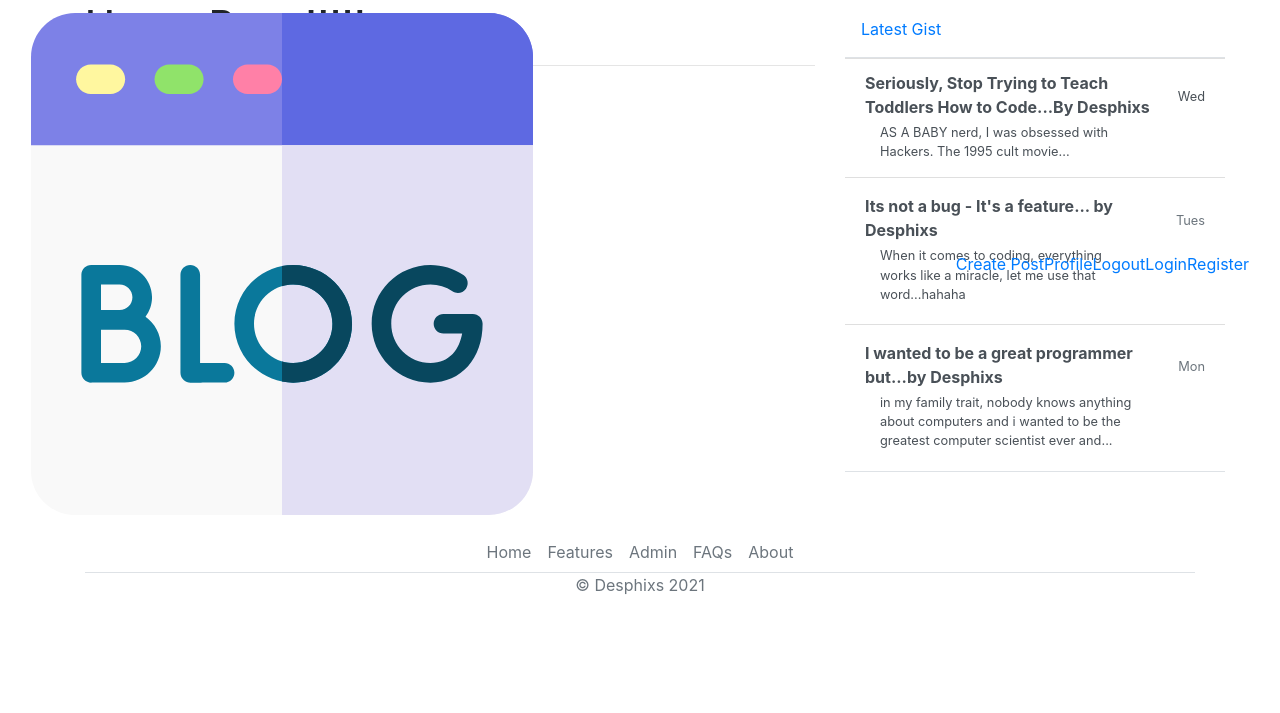
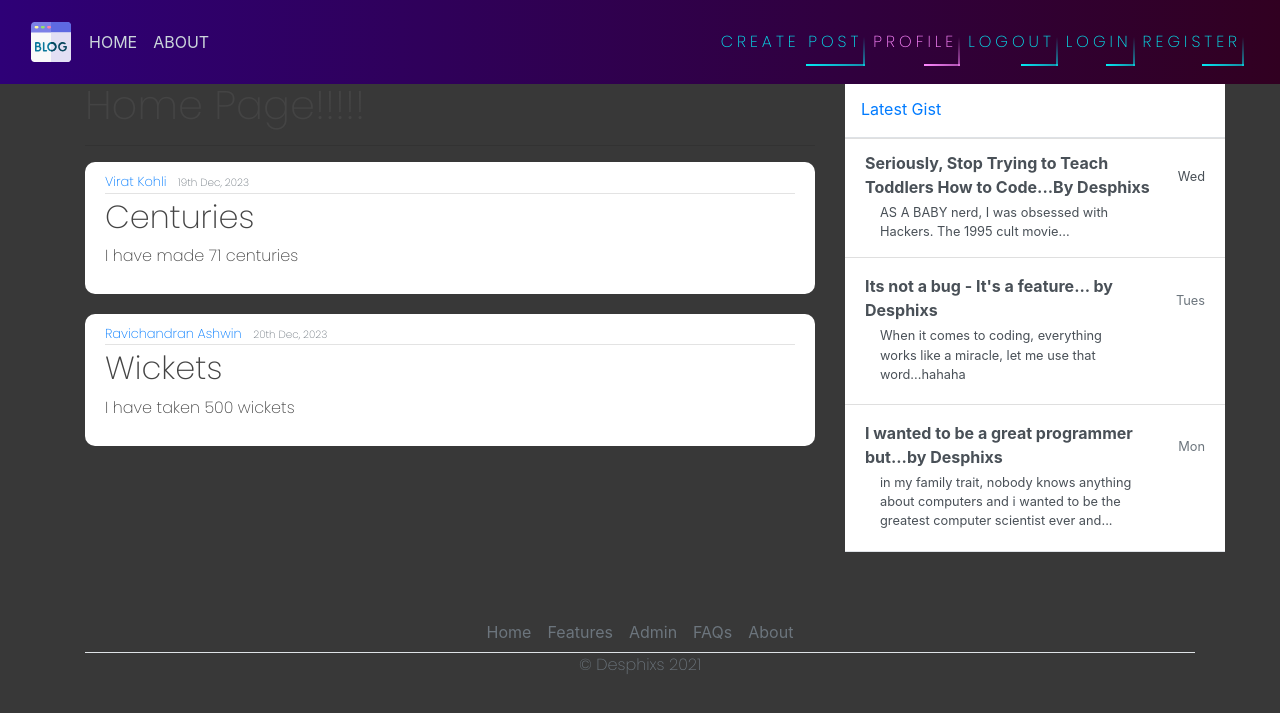
Before and after one commit to Shubham-Tiwari-06/blog-post, a Django app: page / in a window 1280 px wide. Shown: the top 713 px of the page. Run offline with Django 5.2, Linux system fonts and the light colour scheme; some libraries are stand-ins or nearby versions.

Commit message:
Added CSS

```diff
--- /dev/null
+++ b/blog/static/blog/main.css
@@ -0,0 +1,245 @@
+body {
+    background-color: rgb(56, 56, 56);
+    margin-top: 5rem;
+    background-size: contain;
+    background-repeat: no-repeat;
+}
+
+
+h1,
+h2,
+h3,
+h4,
+h5,
+h6,
+p {
+    color: #444444;
+    font-family: 'Poppins', sans-serif;
+}
+
+ul {
+    margin: 0;
+}
+
+.bg-steel {
+    background: linear-gradient(270deg, rgb(49, 0, 33) 0%, rgb(46, 0, 119) 100%);
+
+}
+
+.site-header .navbar-nav .nav-link {
+    color: #cbd5db;
+}
+
+.site-header .navbar-nav .nav-link:hover {
+    color: #ffffff;
+}
+
+.site-header .navbar-nav .nav-link.active {
+    font-weight: 500;
+}
+
+.content-section {
+    background: #ffffff;
+    padding: 10px 20px;
+    border-radius: 10px;
+    margin-bottom: 20px;
+}
+
+.article-title {
+    color: #444444;
+}
+
+a.article-title:hover {
+    color: #9900ff;
+    text-decoration: none;
+}
+
+.article-content {
+    white-space: pre-line;
+}
+
+.article-img {
+    height: 65px;
+    width: 65px;
+    margin-right: 16px;
+}
+
+.article-metadata {
+    font-family: 'Poppins', sans-serif;
+    padding-bottom: 1px;
+    margin-bottom: 4px;
+    font-size: 13px;
+    border-bottom: 1px solid #e3e3e3
+}
+
+.article-metadata a:hover {
+    color: #333;
+    text-decoration: none;
+}
+
+.article-svg {
+    width: 25px;
+    height: 25px;
+    vertical-align: middle;
+}
+
+.account-img {
+    height: 125px;
+    width: 125px;
+    margin-right: 20px;
+    margin-bottom: 16px;
+}
+
+.account-heading {
+    font-size: 2.5rem;
+}
+
+svg {
+    width: 50px;
+    height: 50px;
+}
+
+#auth-links {
+    font-family: 'Poppins', sans-serif;
+    position: relative;
+    display: inline-block;
+    padding: 12px 3px;
+    margin: 10px 0;
+    color: #03e9f4;
+    text-decoration: none;
+    text-transform: uppercase;
+    transition: 0.5s;
+    letter-spacing: 4px;
+    overflow: hidden;
+    margin-right: 5px;
+
+}
+
+#auth-links:hover {
+    font-weight: bold;
+    background: #03e9f4;
+    text-decoration: none;
+    color: #050801;
+    box-shadow: 0 0 5px #03e9f4,
+        0 0 25px #03e9f4,
+        0 0 50px #03e9f4,
+        0 0 200px #03e9f4;
+    -webkit-box-reflect: below 1px linear-gradient(transparent, #0005);
+}
+
+
+#auth-links:nth-child(2) {
+    filter: hue-rotate(110deg);
+}
+
+#auth-links span {
+    position: absolute;
+    display: block;
+}
+
+#auth-links span:nth-child(1) {
+    top: 0;
+    left: 0;
+    width: 100%;
+    height: 2px;
+    background: linear-gradient(90deg, transparent, #03e9f4);
+    animation: animate1 1s linear infinite;
+}
+
+@keyframes animate1 {
+    0% {
+        left: -100%;
+    }
+
+    50%,
+    100% {
+        left: 100%;
+    }
+}
+
+#auth-links span:nth-child(2) {
+    top: -100%;
+    right: 0;
+    width: 2px;
+    height: 100%;
+    background: linear-gradient(180deg, transparent, #03e9f4);
+    animation: animate2 1s linear infinite;
+    animation-delay: 0.25s;
+}
+
+@keyframes animate2 {
+    0% {
+        top: -100%;
+    }
+
+    50%,
+    100% {
+        top: 100%;
+    }
+}
+
+#auth-links span:nth-child(3) {
+    bottom: 0;
+    right: 0;
+    width: 100%;
+    height: 2px;
+    background: linear-gradient(270deg, transparent, #03e9f4);
+    animation: animate3 1s linear infinite;
+    animation-delay: 0.50s;
+}
+
+@keyframes animate3 {
+    0% {
+        right: -100%;
+    }
+
+    50%,
+    100% {
+        right: 100%;
+    }
+}
+
+#auth-links span:nth-child(4) {
+    bottom: -100%;
+    left: 0;
+    width: 2px;
+    height: 100%;
+    background: linear-gradient(360deg, transparent, #03e9f4);
+    animation: animate4 1s linear infinite;
+    animation-delay: 0.75s;
+}
+
+@keyframes animate4 {
+    0% {
+        bottom: -100%;
+    }
+
+    50%,
+    100% {
+        bottom: 100%;
+    }
+}
+
+
+
+.title {
+    font-family: 'Poppins', sans-serif;
+    color: rgb(228, 228, 228);
+    font-size: 18px;
+}
+
+button {
+    font-family: 'Poppins', sans-serif;
+    border: none;
+    outline: 0;
+    display: inline-block;
+    padding: 8px;
+    color: white;
+    background-color: #000;
+    text-align: center;
+    cursor: pointer;
+    width: 100%;
+    font-size: 18px;
+    transition: 1s;
+    background: linear-gradient(270deg, rgb(247, 0, 255) 0%, rgb(98, 0, 255) 100%);
+}
--- a/blog/templates/blog/base.html
+++ b/blog/templates/blog/base.html
@@ -9,7 +9,7 @@
 
     <!-- Bootstrap CSS -->
     <link rel="stylesheet" href="https://maxcdn.bootstrapcdn.com/bootstrap/4.0.0/css/bootstrap.min.css" integrity="sha384-Gn5384xqQ1aoWXA+058RXPxPg6fy4IWvTNh0E263XmFcJlSAwiGgFAW/dAiS6JXm" crossorigin="anonymous">
-    <link rel="stylesheet" href="{% static 'blog/r.css' %}">
+    <link rel="stylesheet" href="{% static 'blog/main.css' %}">
     <link href="https://fonts.googleapis.com/css2?family=Poppins:wght@200&display=swap" rel="stylesheet">
 </head>
 <body>
```
